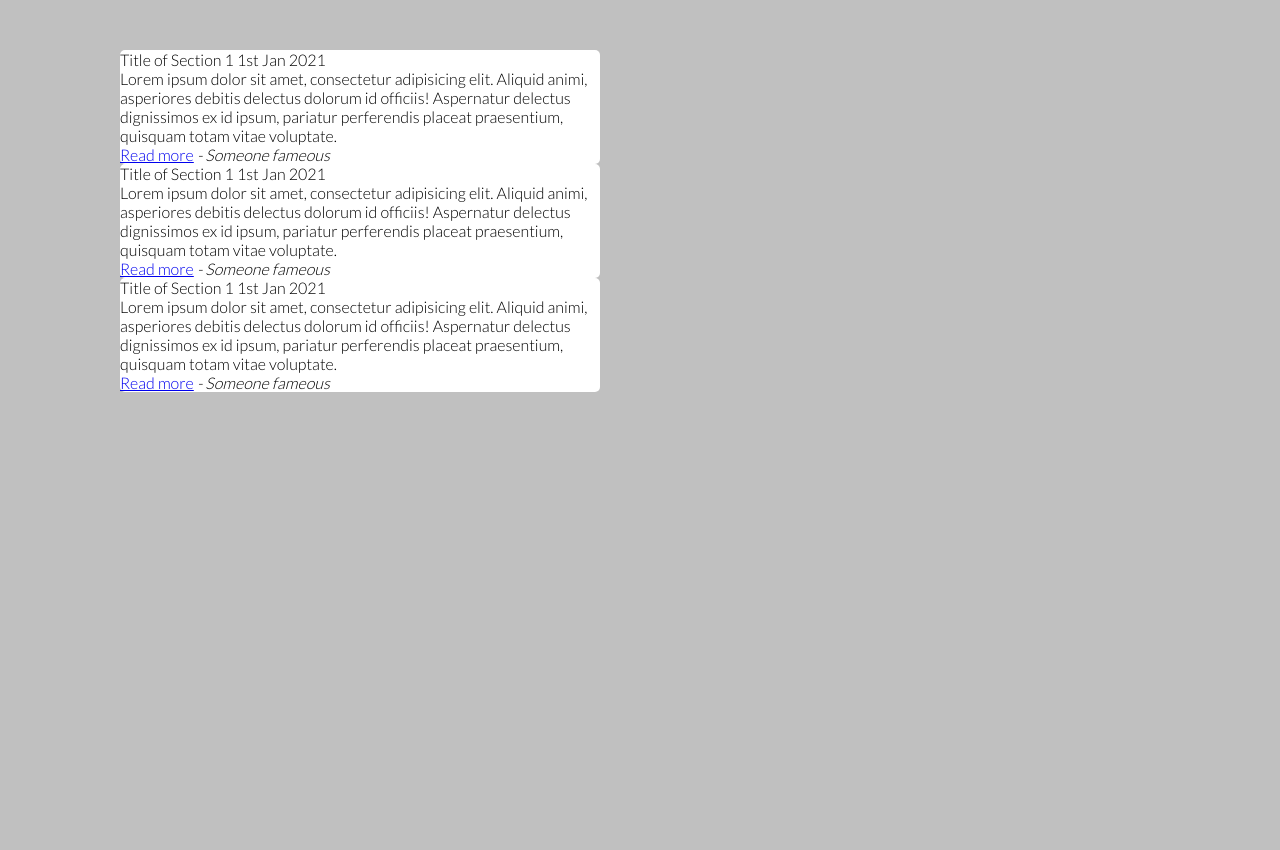
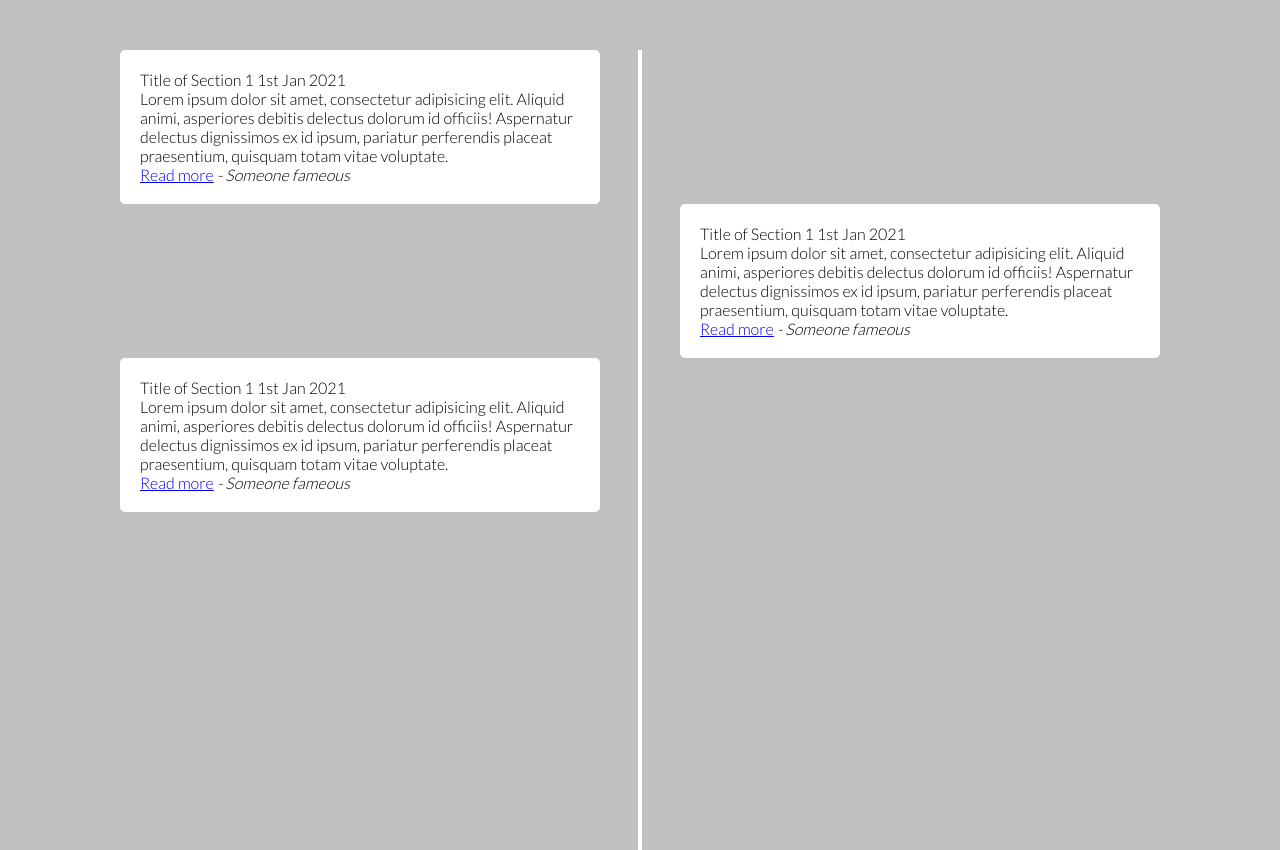
Before and after one commit to dhanush167/Responsive-verticle-timeline-design, a plain HTML site: page index.html in a window 1280 px wide. Before the commit the page ends 800 px from the top, so only its background shows below. Drawn offline with Linux system fonts and the light colour scheme.

Commit message:
1.first commit

```diff
--- a/index.html
+++ b/index.html
@@ -8,6 +8,14 @@
 <body>
 
  <div class="wrapper">
+
+     <div class="center-line">
+
+
+
+
+     </div>
+
      <div class="row row-1">
          <section>
              <div class="details">
--- a/style.css
+++ b/style.css
@@ -40,7 +40,16 @@ body
 .wrapper .row
 {
     display: flex;
+}
+
+.wrapper .row-1
+{
     justify-content: flex-start;
+}
+
+.wrapper .row-2
+{
+    justify-content: flex-end;
 }
 
 .wrapper .row section
@@ -48,4 +57,15 @@ body
     background: #fff;
     border-radius: 5px;
     width: calc(50% - 40px);
+    padding: 20px;
 }
+
+.wrapper .center-line
+{
+    position: absolute;
+    height: 100%;
+    width: 4px;
+    background: #fff;
+    left: 50%;
+    transform: translateX(-50%);
+}
```
